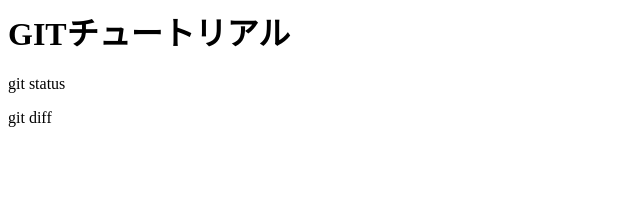
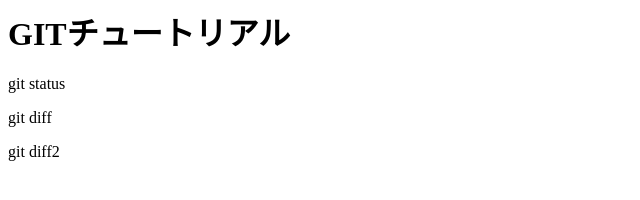
Before and after one commit to match11pon/git_tutorial_bak, a plain HTML site: page index.html in a window 1280 px wide. Shown: the full height of the page, 0-640 px from the left. Drawn offline with Linux system fonts and the light colour scheme.

Commit message:
git diff2追記

```diff
--- a/index.html
+++ b/index.html
@@ -1,3 +1,4 @@
 <h1>GITチュートリアル</h1>
 <p>git status</p>
 <p>git diff</p>
+<p>git diff2</p>
```
